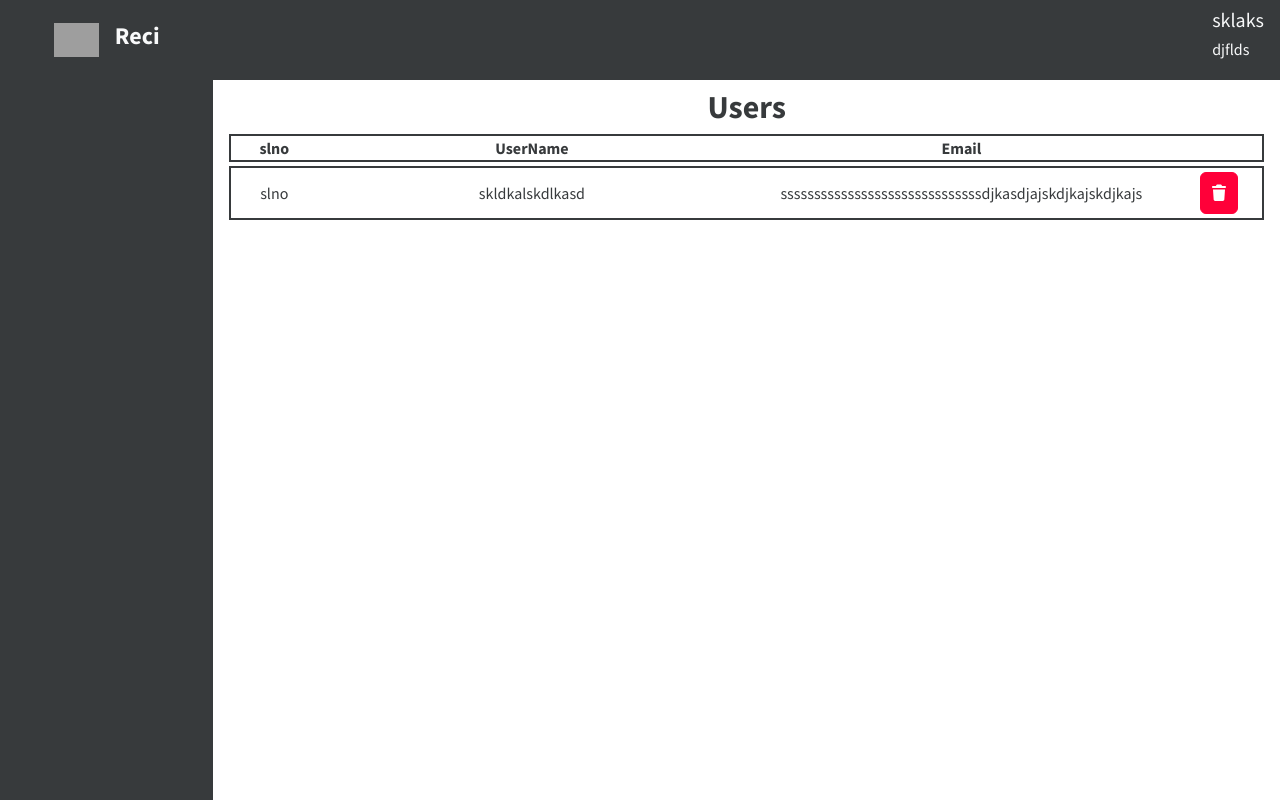
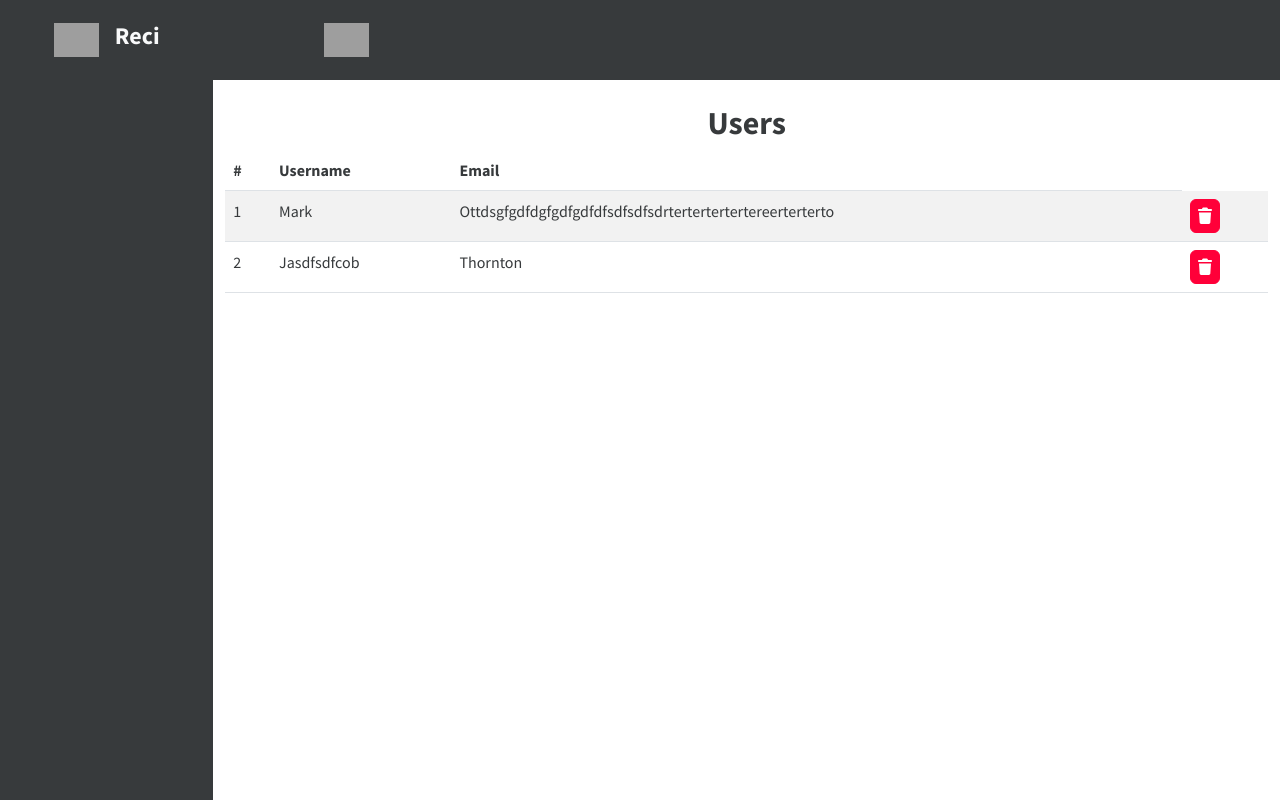
Before and after one commit to Sadwalps/recipe-sharing2, a React (Vite) app: page /admin in a window 1280 px wide. Built offline with nearby package versions, Linux system fonts and the light colour scheme; grey boxes are pictures that could not be loaded.

Commit message:
Admin login's logics and dashboard design

```diff
--- a/src/App.css
+++ b/src/App.css
@@ -109,12 +109,13 @@
 }
 
 /* Edit  */
-#editbutton{
-    height:35px;
+#editbutton {
+    height: 35px;
     width: 35px;
     font-size: x-large;
 }
-#editbutton:hover{
+
+#editbutton:hover {
     height: 42px;
     width: 42px;
     font-size: xx-large;
@@ -126,9 +127,26 @@
     font-weight: bold;
 }
 
+/* admin dashboard */
+.adminpagesmallscreen {
+    display: none;
+}
 
 
 /* media query */
+
+@media screen and (max-width:767px) {
+    .adminpagelargescreen {
+        display: none;
+    }
+
+    .adminpagesmallscreen {
+        display: block;
+
+    }
+}
+
+
 @media screen and (max-width:480px) {
     #home {
 
--- a/src/pages/AdminAuthentication.jsx
+++ b/src/pages/AdminAuthentication.jsx
@@ -1,6 +1,6 @@
 import React, { useState } from 'react'
 import { Link, useNavigate } from 'react-router-dom'
-import { adminRegisterAPI } from '../service/allApi';
+import { adminLoginAPI, adminRegisterAPI } from '../service/allApi';
 
 function AdminAuthentication({ adminSignup }) {
     const navigate = useNavigate()
@@ -32,6 +32,30 @@ function AdminAuthentication({ adminSignup }) {
 
     }
 
+    const handleLogin = async () => {
+        const { email, password } = adminDetails
+        console.log(email, password);
+
+        if (!email || !password) {
+            alert(`Fill the form completely`)
+        } else {
+            const result = await adminLoginAPI({ email, password })
+            console.log(result);
+
+            if (result.status == 200) {
+                sessionStorage.setItem("existingAdmin", JSON.stringify(result.data.existingAdmin))
+                sessionStorage.setItem("token", result.data.token)
+                alert(`Login successfull`)
+                navigate('/admin')
+            } else if (result.status == 406) {
+                alert(result.response.data)
+            } else {
+                alert(`Something went wrong`)
+            }
+        }
+
+    }
+
 
     return (
         <>
@@ -50,7 +74,7 @@ function AdminAuthentication({ adminSignup }) {
                                 <input value={adminDetails.email} onChange={(e) => setAdminDetails({ ...adminDetails, email: e.target.value })} type="email" placeholder='Email id' className='form-control p-2 mt-lg-3 mt-2' style={{ borderRadius: "20px" }} />
                                 <input value={adminDetails.password} onChange={(e) => setAdminDetails({ ...adminDetails, password: e.target.value })} type="password" placeholder='Password' className='form-control p-2  mt-lg-3 mt-2' style={{ borderRadius: "20px" }} />
 
-                                {!adminSignup ? <button type='button' className='btn btn-success p-2 w-100  mt-lg-3 mt-2' style={{ borderRadius: "20px" }} >LOGIN</button> :
+                                {!adminSignup ? <button onClick={handleLogin} type='button' className='btn btn-success p-2 w-100  mt-lg-3 mt-2' style={{ borderRadius: "20px" }} >LOGIN</button> :
 
                                     <button onClick={handleRegister} type='button' className='btn btn-primary p-2 w-100  mt-lg-3 mt-2' style={{ borderRadius: "20px" }} >SIGN UP</button>}
 
--- a/src/pages/AdminDashboard.jsx
+++ b/src/pages/AdminDashboard.jsx
@@ -1,7 +1,7 @@
 import { faTrash } from '@fortawesome/free-solid-svg-icons'
 import { FontAwesomeIcon } from '@fortawesome/react-fontawesome'
 import React from 'react'
-
+import Table from 'react-bootstrap/Table';
 function AdminDashboard() {
   return (
     <>
@@ -16,25 +16,27 @@ function AdminDashboard() {
             </div>
 
             <div className="col-lg-10 col-md-10 col-12 p-0 ">
+
               <div className='  bg-dark' style={{ minHeight: "10vh" }}>
-                <div className=' text-light me-3 mt-2' style={{ float: "right" }}>
+
+                <div className='d-flex justify-content-center align-items-center gap-3 w-25' style={{ minHeight: "10vh" }}>
+                <img className='' src="https://cdn-icons-png.freepik.com/512/10840/10840480.png" alt="app img" style={{ height: "45", width: "45px" }} />
+
+              </div>
+
+                {/* <div className=' text-light  mt-2' style={{ float: "right" }}>
                   <h5>sklaks</h5>
                   <h6>djflds</h6>
-                </div>
+                </div> */}
 
               </div>
 
               {/* table section */}
-              <h2 className='text-center mt-2' style={{fontWeight:"bold"}}>Users</h2>
-              <div className='container-fluid'>
-                <div className="row border border-2 border-dark m-1">
-                  <div className="col-1 text-center" style={{fontWeight:"bold"}}>slno</div>
-                  <div className="col-5 text-center" style={{fontWeight:"bold"}}>UserName</div>
-                  <div className="col-5 text-center" style={{fontWeight:"bold"}}>Email</div>
-                  <div className="col-1 text-center" style={{fontWeight:"bold"}}></div>
-                </div>
+              <h2 className='text-center mt-4' style={{ fontWeight: "bold" }}>Users</h2>
+              <div className='container-fluid adminpagelargescreen'>
+
                 {/* for big screen */}
-                <div className="row border border-2 border-dark m-1">
+                {/* <div className="row border border-2 border-dark m-1">
                   <div className="col-1 d-flex justify-content-center align-items-center" >slno</div>
                   <div className="col-5  d-flex justify-content-center align-items-center" >skldkalskdlkasd</div>
                   <div className="col-5  d-flex justify-content-center align-items-center" >
@@ -44,12 +46,56 @@ function AdminDashboard() {
                       <FontAwesomeIcon icon={faTrash} />
                     </button>
                   </div>
-                </div>
+                </div> */}
 
-                {/* for small screen */}
+                <Table striped>
+                  <thead>
+                    <tr>
+                      <th>#</th>
+                      <th>Username</th>
+                      <th>Email</th>
 
+                    </tr>
+                  </thead>
+                  <tbody>
+                    <tr>
+                      <td>1</td>
+                      <td>Mark</td>
+                      <td>Ottdsgfgdfdgfgdfgdfdfsdfsdfsdrtertertertertereerterterto</td>
+                      <td><button className='btn btn-danger p-1    rounded'>
+                        <FontAwesomeIcon icon={faTrash} />
+                      </button></td>
+
+                    </tr>
+                    <tr>
+                      <td >2</td>
+                      <td>Jasdfsdfcob</td>
+                      <td>Thornton</td>
+                      <td><button className='btn btn-danger     p-1 rounded'>
+                        <FontAwesomeIcon icon={faTrash} />
+                      </button></td>
+                    </tr>
+
+                  </tbody>
+                </Table>
 
               </div>
+
+              {/* for small screen */}
+
+              <div className='container-fluid  adminpagesmallscreen'>
+                <div className='w-100  border border-3 border-secondary rounded ' style={{ position: "relative" }}>
+                  <div className='fs-4 px-3 bg-secondary text-light rounded' style={{ position: "absolute", top: "2px", left: "5px", fontWeight: "bold" }}>1</div>
+                  <h4 className='mt-5 ps-3' style={{ fontWeight: "bold" }}>sername</h4>
+                  <p className='ps-3'>sdalsdasda</p>
+                  <h4 className='mt-3 ps-3' style={{ fontWeight: "bold" }}>Email</h4>
+                  <p className='ps-3'>sdalsdasdaffffffffffffffffffffffffffff</p>
+                  <button className='btn btn-danger  fs-6      rounded' style={{ position: "absolute", top: "2px", right: "5px", fontWeight: "bold" }}>
+                    <FontAwesomeIcon icon={faTrash} />
+                  </button>
+                </div>
+              </div>
+
             </div>
           </div>
         </div>
--- a/src/pages/Authentication.jsx
+++ b/src/pages/Authentication.jsx
@@ -46,7 +46,9 @@ function Authentication({ signup }) {
                 alert(`Login successfull`)
                 navigate('/')
             } else if (result.status == 406) {
-                alert(`result.response.data`)
+                alert(result.response.data)
+            } else {
+                alert(`Something went wrong`)
             }
         }
     }
--- a/src/service/allApi.js
+++ b/src/service/allApi.js
@@ -42,6 +42,11 @@ export const UpdateUserRecipeAPI = async (id, reqBody, reqHeader) => {
 }
 
 //api for admin register
-export const adminRegisterAPI  = async(reqBody)=>{
-    return await commonAPI(`POST`, `${serverURL}/admin-register`, reqBody)
+export const adminRegisterAPI = async (reqBody) => {
+    return await commonAPI(`POST`, `${serverURL}/admin-register`, reqBody, "")
 }
+
+//api for admin login
+export const adminLoginAPI = async (reqBody) => {
+    return await commonAPI(`POST`, `${serverURL}/admin-login`, reqBody, "")
+}
```
